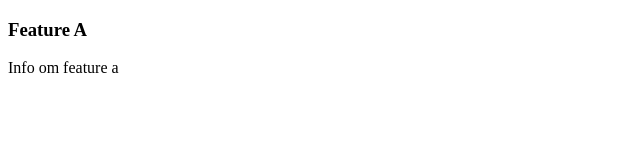
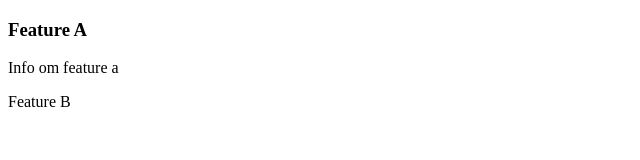
Before and after one commit to sodper/afu-fed17-pass2-pushedrebase, a plain HTML site: page index.html in a window 1280 px wide. Shown: the full height of the page, 0-640 px from the left. Drawn offline with Linux system fonts and the light colour scheme.

Commit message:
La till startsida med en feature b sektion

```diff
--- a/index.html
+++ b/index.html
@@ -10,5 +10,8 @@
         Info om feature a
       </p>
     </section>
+    <section class"feature-b">
+      <p class="feature-b__info">Feature B</p>
+    </section>
   </body>
 </html>
```
